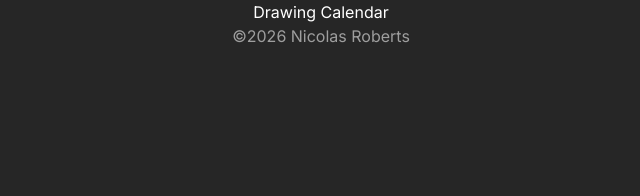
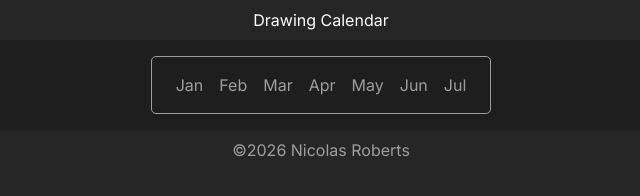
Before and after one commit to nicogroberts/drawing-calendar, a website built with Vite: page index.html in a window 1280 px wide. Shown: the whole page, without its empty margins (319-959 px from the left). Built offline with nearby package versions, Linux system fonts and the light colour scheme.

Commit message:
fixed month labels on the calendar

```diff
--- a/index.html
+++ b/index.html
@@ -11,7 +11,10 @@
     <header>
       <div>Drawing Calendar</div>
     </header>
-    <main></main>
+    <main>
+      <div id="calendar"></div>
+      <div id="log"></div>
+    </main>
     <footer>
       <div>&copy;2026 Nicolas Roberts</div>
     </footer>
--- a/src/calendar.js
+++ b/src/calendar.js
@@ -1,26 +1,26 @@
-export { displayCurrentDate };
+export { displayCurrentDate, generateCalendar };
 
-/*
-Object containing all the days corresponding to each month
-*/
+/**
+ * Object containing all the days corresponding to each month
+ */
 const daysOfTheMonth = {
-    January: 31,
-    February: 28,
-    March: 31,
-    April: 30,
+    Jan: 31,
+    Feb: 28,
+    Mar: 31,
+    Apr: 30,
     May: 31,
-    June: 30,
-    July: 31,
-    August: 31,
-    September: 30,
-    October: 31,
-    November: 30,
-    December: 31
+    Jun: 30,
+    Jul: 31,
+    Aug: 31,
+    Sep: 30,
+    Oct: 31,
+    Nov: 30,
+    Dec: 31
 };
 
-/*
-Object containing all the different colors corresponding to amount of activity levels
-*/
+/**
+ * Object containing all the different colors corresponding to amount of activity levels
+ */
 const activityStates = {
     None: '#262626',
     Least: '#033a16',
@@ -30,9 +30,45 @@ const activityStates = {
 };
 
 // first thing needed is the current date
+// need to extract day and month from the current date
+// create a loop starting from the beginning of the year 0, 1 to current date
+// get parent DOM element
 
+
+// current date variable
 const currentDate = new Date();
+// current month variable
+const currentMonth = currentDate.getMonth();
+// current day variable
+const currentDay = currentDate.getDate();
 
+// Get the calendar div
+const calendar = document.getElementById('calendar');
+const months = document.createElement('div');
+months.classList.add('months');
+calendar.appendChild(months);
+
+/**
+ * Displays current date in the console
+ */
 const displayCurrentDate = () => {
-    console.log(currentDate);
+    console.log(`Current Date: ${currentDate}, Month: ${currentMonth}, Day: ${currentDay}`);
 };
+
+/**
+ * Create calendar elements on the DOM
+ */
+const generateCalendar = () => {
+    for (let i = 0; i <= currentMonth; i++)
+    {
+        let month = document.createElement('span');
+        month.classList.add('month');
+        month.textContent = Object.keys(daysOfTheMonth)[i];
+        months.appendChild(month);
+
+        console.log(Object.entries(daysOfTheMonth)[i]);
+        if (i === currentMonth) {
+            console.log(currentDay);
+        }
+    }
+};
--- a/src/main.js
+++ b/src/main.js
@@ -1,3 +1,4 @@
-import { displayCurrentDate } from "./calendar";
+import { displayCurrentDate, generateCalendar } from "./calendar";
 
 displayCurrentDate();
+generateCalendar();
--- a/src/style.css
+++ b/src/style.css
@@ -26,12 +26,28 @@ body {
 header {
   text-align: center;
   color: #fff;
+  margin: 0.5rem;
 }
 
 main {
   background-color: var(--primary-color);
+  display: flex;
+  flex-direction: column;
+  align-items: center;
+}
+
+#calendar {
+  margin: 1rem;
+  border: solid 1px var(--tertiary-color);
+  border-radius: 5px;
+  padding: 1rem;
+}
+
+.month {
+  margin: 0 0.5rem;
 }
 
 footer {
   text-align: center;
+  margin: 0.5rem;
 }
```
